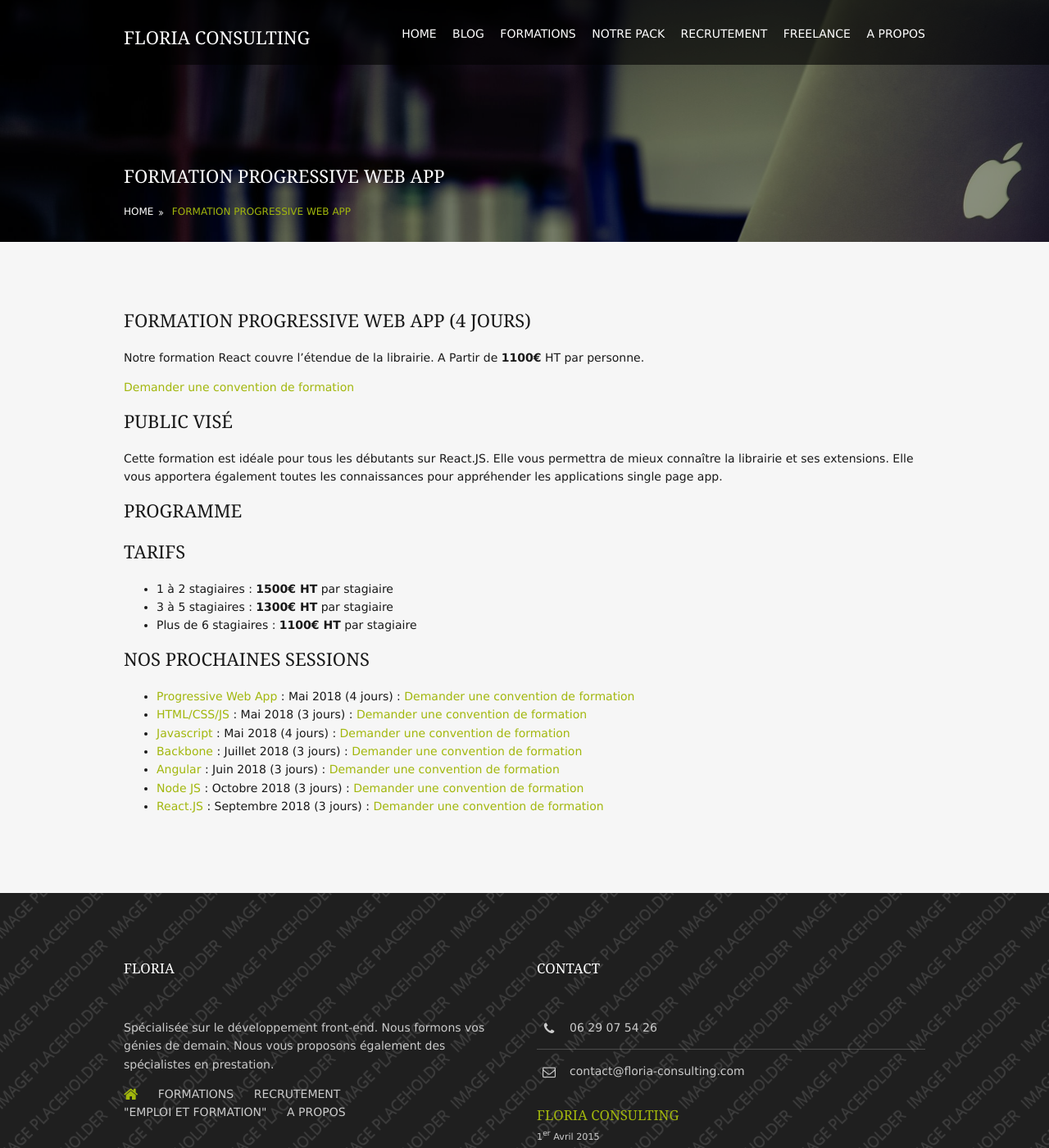
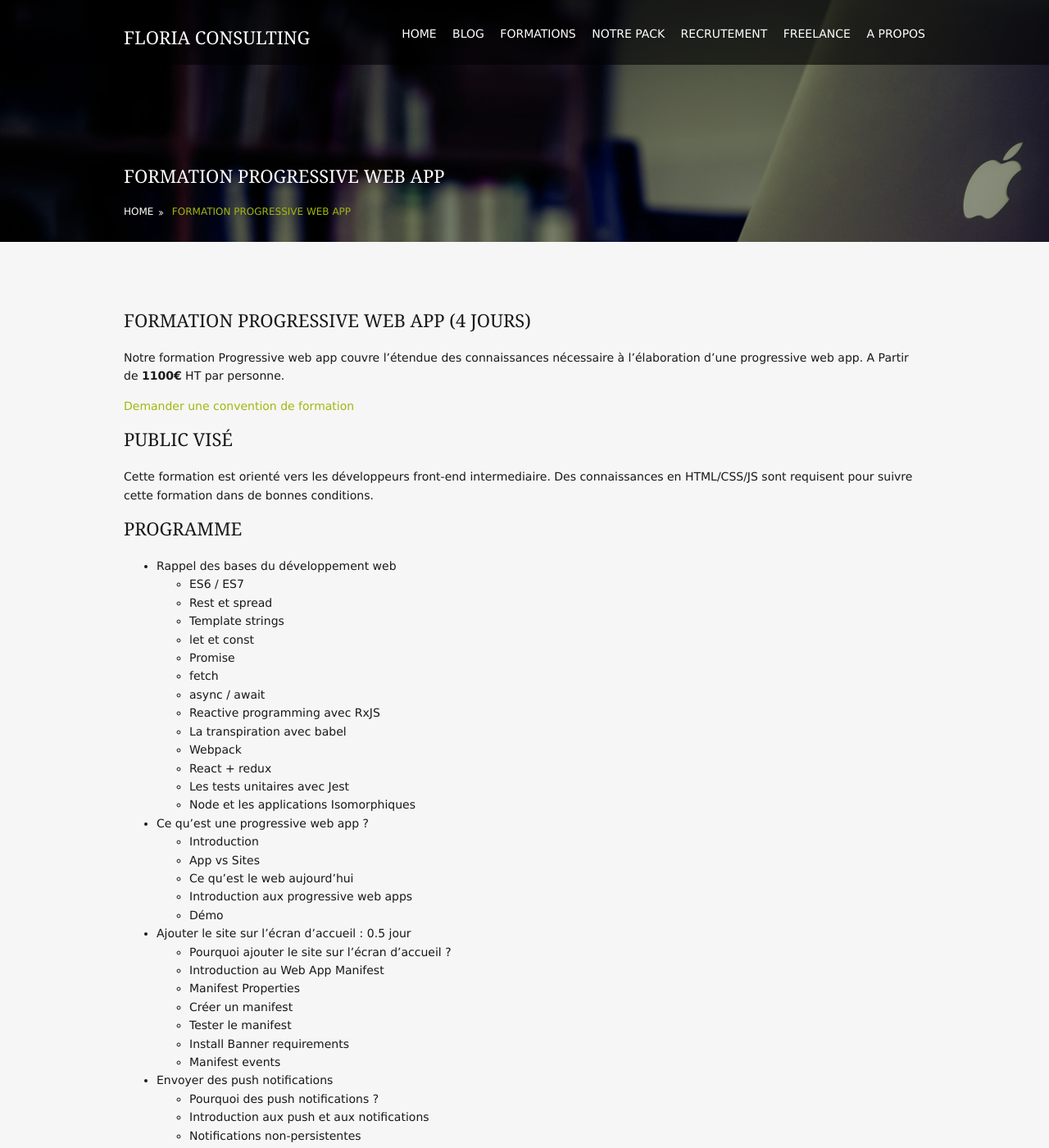
Before and after one commit to ssavajols/floria-consulting, a Jekyll site: the page built from pages/formations-progressive-web-app.md, in a window 1280 px wide and 1400 px high. Shown: the whole window at 82% size. Built offline with Jekyll 4.4.1, drawn with Linux system fonts in a browser that asks for light colours; some of the changed text lies outside the part shown.

Commit message:
ajout progressive web app

```diff
--- a/_includes/prochaines-sessions.html
+++ b/_includes/prochaines-sessions.html
@@ -1,7 +1,7 @@
 <h2>Nos prochaines sessions</h2>
 
 <ul>
-  <li><a href="/formations/progressive-web-app">Progressive Web App</a> : Mai 2018 (4 jours) : <a href="mailto:contact@floria-consulting.com">Demander une convention de formation</a></li>
+  <li><a href="/formations/progressive-web-app">Progressive Web App</a> : Juin 2018 (4 jours) : <a href="mailto:contact@floria-consulting.com">Demander une convention de formation</a></li>
   <li><a href="/formations/html-css-js">HTML/CSS/JS</a> : Mai 2018 (3 jours) : <a href="mailto:contact@floria-consulting.com">Demander une convention de formation</a></li>
   <li><a href="/formations/javascript">Javascript</a> : Mai 2018 (4 jours) : <a href="mailto:contact@floria-consulting.com">Demander une convention de formation</a></li>
   <li><a href="/formations/backbone">Backbone</a> : Juillet 2018 (3 jours) : <a href="mailto:contact@floria-consulting.com">Demander une convention de formation</a></li>
--- a/pages/formations-progressive-web-app.md
+++ b/pages/formations-progressive-web-app.md
@@ -6,62 +6,76 @@
 
 # Formation Progressive Web App (4 jours)
 
-Notre formation React couvre l'étendue de la librairie. A Partir de <strong>1100€</strong> HT par personne.
+Notre formation Progressive web app couvre l'étendue des connaissances nécessaire à l'élaboration d'une progressive web app. A Partir de <strong>1100€</strong> HT par personne.
 
 [Demander une convention de formation](mailto:contact@floria-consulting.com)
 
 ## Public visé
 
-Cette formation est idéale pour tous les débutants sur React.JS. Elle vous permettra de mieux connaître la librairie et ses extensions. Elle vous apportera également toutes les connaissances pour appréhender les applications single page app.
+Cette formation est orienté vers les développeurs front-end intermediaire. Des connaissances en HTML/CSS/JS sont requisent pour suivre cette formation dans de bonnes conditions.
 
 ## Programme
 
-<!-- - Les composants RIA
-  - Rappel des bases HTML, CSS, JS.
-  - Le DOM et ses interactions
-  - L’éco-système des frameworks javascript, les limites des applications front-end.
-  - Le data-binding : virtual-dom, dirty-checking, observable objects
-  - Le principe de react JS dans l’univers des frameworks JAVASCRIPT.
-  - Les transpileurs. Le format JSX.
-  - Intégration dans les outils de développements, IDE webstorm, visual code studio, atom.
-  - Mise en place de l’environnement de travail et travaux pratiques.
-  - (Initiation a JSX, mise en place d’une architecture de projet pour les TP de la formation)
+- Rappel des bases du développement web
+  - ES6 / ES7
+  - Rest et spread
+  - Template strings
+  - let et const
+  - Promise
+  - fetch
+  - async / await
+  - Reactive programming avec RxJS
+  - La transpiration avec babel
+  - Webpack
+  - React + redux
+  - Les tests unitaires avec Jest
+  - Node et les applications Isomorphiques
 
-- Le développement avec React.JS
-  - Pattern MVC et Virtual Dom.
-  - Prise en main du JSX. Pièges à éviter.
-  - Méthodes principales de l'API.
-  - Création de composant de vues. Cycle de vie.
-  - La fonction de rendu.
-  - Le State et les props. Gestion des états.
+- Ce qu’est une progressive web app ?
+  - Introduction
+  - App vs Sites
+  - Ce qu’est le web aujourd’hui
+  - Introduction aux progressive web apps
+  - Démo
 
-- Des composants intéractifs
-  - Gestionnaire d’évènement react.js.
-  - Une stratégie pour les états de composants
-  - Composition de composant.
-  - Le component Data Flow.
-  - Les composants réutilisables. Les enfants et propriétés.
-  - La gestion des formulaires.
-  - Manipulation du DOM.
+- Ajouter le site sur l’écran d’accueil : 0.5 jour
+  - Pourquoi ajouter le site sur l’écran d’accueil ?
+  - Introduction au Web App Manifest
+  - Manifest Properties
+  - Créer un manifest
+  - Tester le manifest
+  - Install Banner requirements
+  - Manifest events
 
-- Single page app avec reactJS et Flux
-  - Présentation du framework Flux.
-  - La gestion du MVC.
-  - Les dispatcher.
-  - Les stores.
-  - Extension react.js. Animation et data-binding.
+- Envoyer des push notifications
+  - Pourquoi des push notifications ?
+  - Introduction aux push et aux notifications
+  - Notifications non-persistentes
+  - Notifications persistentes
+  - Démo : Web notifications : introduction
+  - Démo : Web notifications : Notification generator
+  - Démo : Web notifications : Notification tags
+  - Démo : Web notifications : Notification events
+  - Push API : les fondamentaux
+  - Configuration des push
+  - Démo : Configuration des push : Introductions
+  - Démo : Configuration des push : Permissions
+  - Démo : Configuration des push : Souscriptions
+  - Envoyer des messages
+  - Démo : envoyer des messages
 
-- Travailler avec des applications isomorphiques
-  - Le concept d’application isomorphique.
-  - L’écosystème serveur.
-  - Initiation à NodeJS.
-  - Configurer node.js pour react.js.
-  - Utilisation des routes.
+- Synchronisation en background
+  - Pourquoi synchroniser en background ?
+  - Introduction à la synchronisation en background
+  - One-off synchronisation
+  - Démo : One-off Synchronisation : Enregistrement
+  - Démo : One-off Synchronisation : Handle Sync
+  - Synchronisation périodique
 
-- Un premier pas avec React Native
-  - Les principes de fonctionnement des composants natifs.
-  - Présentation des composants et gestion multi-device.
-  - Où se situe react native par rapport aux autres outils d’applications hybride. Cordova, Phonegap, CocoonJS. -->
+- Bonnes pratiques progressive web apps
+  - Introduction PWA checklist
+  - Introduction à Lighthouse
+  - Démo : Lighthouse
 
 ## Tarifs
 
```
